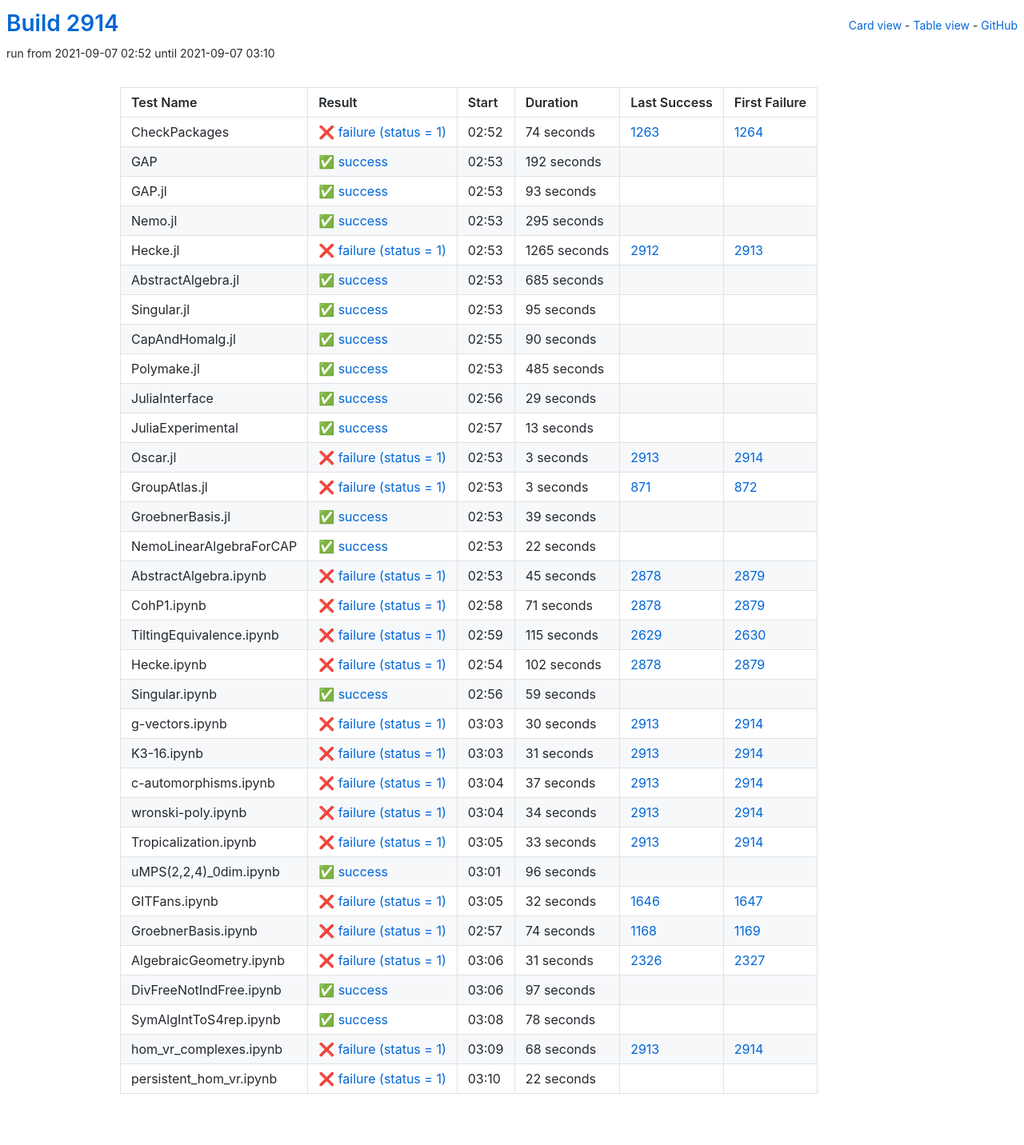
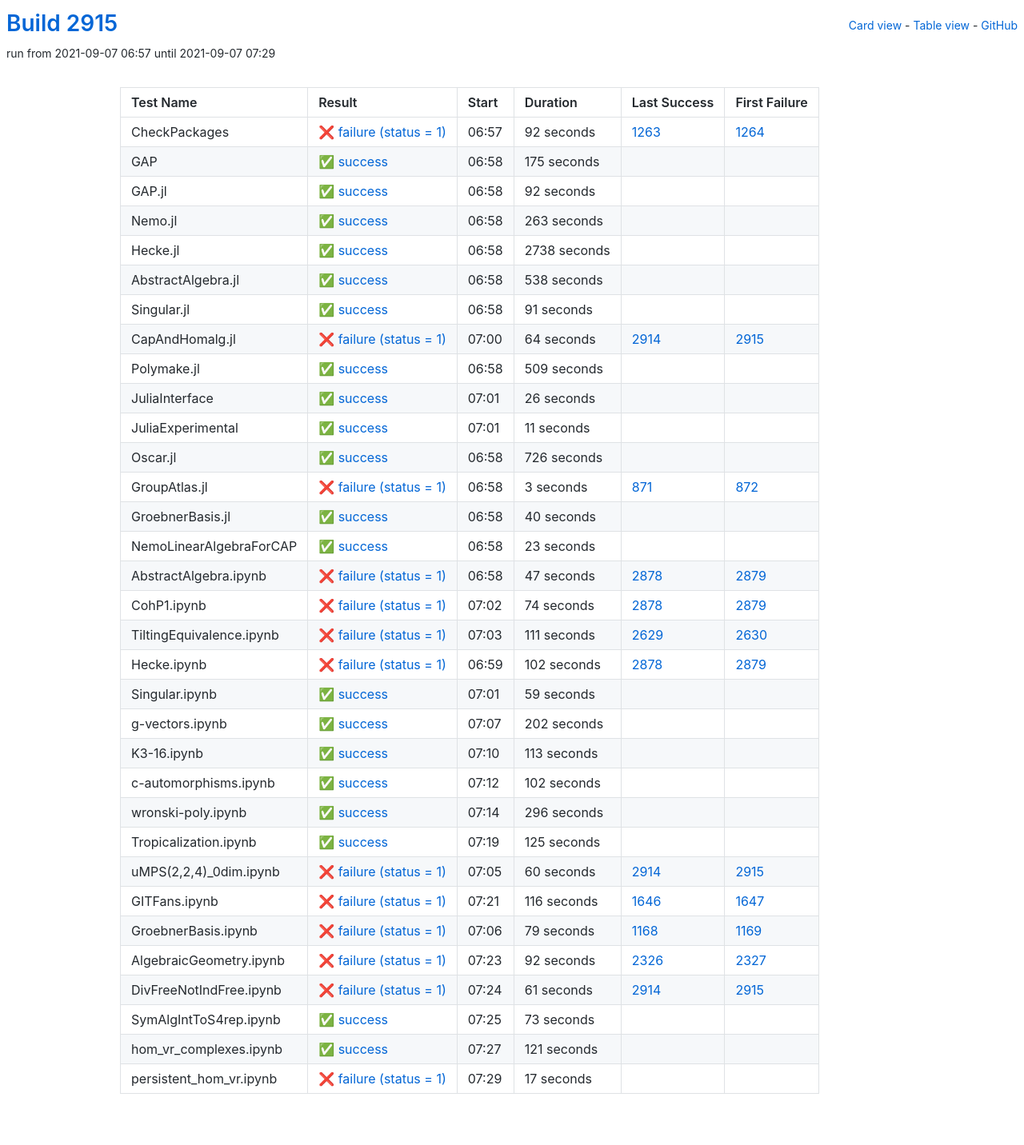
Before and after one commit to oscar-system/oscar-ci-status-stable, a Jekyll site: the page built from table.html, in a window 1280 px wide. Shown: the whole page at 80% size. Built offline with Jekyll 4.4.1, drawn with Linux system fonts in a browser that asks for light colours.

Commit message:
Build #2915

```diff
--- a/_data/ci.yml
+++ b/_data/ci.yml
@@ -1,6 +1,6 @@
 ---
-build: 2914
-build_url: https://oscarci.mathematik.uni-kl.de/job/oscar-stable/2914/
+build: 2915
+build_url: https://oscarci.mathematik.uni-kl.de/job/oscar-stable/2915/
 job: oscar-stable
 organization: oscar-system
 repo: oscar-ci-status-stable
@@ -8,152 +8,152 @@ repourl: https://github.com/oscar-system/oscar-ci-status-stable
 tests:
 - name: CheckPackages
   id: checkpackages
-  log: https://oscarci.mathematik.uni-kl.de/job/oscar-stable/2914/artifact/logs/build-2914/CheckPackages.log
-  start: 2021-09-07 02:52
+  log: https://oscarci.mathematik.uni-kl.de/job/oscar-stable/2915/artifact/logs/build-2915/CheckPackages.log
+  start: 2021-09-07 06:57
   success: false
   exitcode: 1
   status: failure
-  duration: 74
+  duration: 92
   last_success: 1263
   last_success_url: https://oscarci.mathematik.uni-kl.de/job/oscar-stable/1263/
   first_failure: 1264
   first_failure_url: https://oscarci.mathematik.uni-kl.de/job/oscar-stable/1264/
 - name: GAP
   id: gap
-  log: https://oscarci.mathematik.uni-kl.de/job/oscar-stable/2914/artifact/logs/build-2914/GAP.log
-  start: 2021-09-07 02:53
+  log: https://oscarci.mathematik.uni-kl.de/job/oscar-stable/2915/artifact/logs/build-2915/GAP.log
+  start: 2021-09-07 06:58
   success: true
   exitcode: 0
   status: success
-  duration: 192
+  duration: 175
   last_success: false
   last_success_url:
   first_failure: false
   first_failure_url:
 - name: GAP.jl
   id: gap-jl
-  log: https://oscarci.mathematik.uni-kl.de/job/oscar-stable/2914/artifact/logs/build-2914/GAP.jl.log
-  start: 2021-09-07 02:53
+  log: https://oscarci.mathematik.uni-kl.de/job/oscar-stable/2915/artifact/logs/build-2915/GAP.jl.log
+  start: 2021-09-07 06:58
   success: true
   exitcode: 0
   status: success
-  duration: 93
+  duration: 92
   last_success: false
   last_success_url:
   first_failure: false
   first_failure_url:
 - name: Nemo.jl
   id: nemo-jl
-  log: https://oscarci.mathematik.uni-kl.de/job/oscar-stable/2914/artifact/logs/build-2914/Nemo.jl.log
-  start: 2021-09-07 02:53
+  log: https://oscarci.mathematik.uni-kl.de/job/oscar-stable/2915/artifact/logs/build-2915/Nemo.jl.log
+  start: 2021-09-07 06:58
   success: true
   exitcode: 0
   status: success
-  duration: 295
+  duration: 263
   last_success: false
   last_success_url:
   first_failure: false
   first_failure_url:
 - name: Hecke.jl
   id: hecke-jl
-  log: https://oscarci.mathematik.uni-kl.de/job/oscar-stable/2914/artifact/logs/build-2914/Hecke.jl.log
-  start: 2021-09-07 02:53
-  success: false
-  exitcode: 1
-  status: failure
-  duration: 1265
-  last_success: 2912
-  last_success_url: https://oscarci.mathematik.uni-kl.de/job/oscar-stable/2912/
-  first_failure: 2913
-  first_failure_url: https://oscarci.mathematik.uni-kl.de/job/oscar-stable/2913/
-- name: AbstractAlgebra.jl
-  id: abstractalgebra-jl
-  log: https://oscarci.mathematik.uni-kl.de/job/oscar-stable/2914/artifact/logs/build-2914/AbstractAlgebra.jl.log
-  start: 2021-09-07 02:53
+  log: https://oscarci.mathematik.uni-kl.de/job/oscar-stable/2915/artifact/logs/build-2915/Hecke.jl.log
+  start: 2021-09-07 06:58
   success: true
   exitcode: 0
   status: success
-  duration: 685
+  duration: 2738
+  last_success: false
+  last_success_url:
+  first_failure: false
+  first_failure_url:
+- name: AbstractAlgebra.jl
+  id: abstractalgebra-jl
+  log: https://oscarci.mathematik.uni-kl.de/job/oscar-stable/2915/artifact/logs/build-2915/AbstractAlgebra.jl.log
+  start: 2021-09-07 06:58
+  success: true
+  exitcode: 0
+  status: success
+  duration: 538
   last_success: false
   last_success_url:
   first_failure: false
   first_failure_url:
 - name: Singular.jl
   id: singular-jl
-  log: https://oscarci.mathematik.uni-kl.de/job/oscar-stable/2914/artifact/logs/build-2914/Singular.jl.log
-  start: 2021-09-07 02:53
+  log: https://oscarci.mathematik.uni-kl.de/job/oscar-stable/2915/artifact/logs/build-2915/Singular.jl.log
+  start: 2021-09-07 06:58
   success: true
   exitcode: 0
   status: success
-  duration: 95
+  duration: 91
   last_success: false
   last_success_url:
   first_failure: false
   first_failure_url:
 - name: CapAndHomalg.jl
   id: capandhomalg-jl
-  log: https://oscarci.mathematik.uni-kl.de/job/oscar-stable/2914/artifact/logs/build-2914/CapAndHomalg.jl.log
-  start: 2021-09-07 02:55
+  log: https://oscarci.mathematik.uni-kl.de/job/oscar-stable/2915/artifact/logs/build-2915/CapAndHomalg.jl.log
+  start: 2021-09-07 07:00
+  success: false
+  exitcode: 1
+  status: failure
+  duration: 64
+  last_success: 2914
+  last_success_url: https://oscarci.mathematik.uni-kl.de/job/oscar-stable/2914/
+  first_failure: 2915
+  first_failure_url: https://oscarci.mathematik.uni-kl.de/job/oscar-stable/2915/
+- name: Polymake.jl
+  id: polymake-jl
+  log: https://oscarci.mathematik.uni-kl.de/job/oscar-stable/2915/artifact/logs/build-2915/Polymake.jl.log
+  start: 2021-09-07 06:58
   success: true
   exitcode: 0
   status: success
-  duration: 90
-  last_success: false
-  last_success_url:
-  first_failure: false
-  first_failure_url:
-- name: Polymake.jl
-  id: polymake-jl
-  log: https://oscarci.mathematik.uni-kl.de/job/oscar-stable/2914/artifact/logs/build-2914/Polymake.jl.log
-  start: 2021-09-07 02:53
-  success: true
-  exitcode: 0
-  status: success
-  duration: 485
+  duration: 509
   last_success: false
   last_success_url:
   first_failure: false
   first_failure_url:
 - name: JuliaInterface
   id: juliainterface
-  log: https://oscarci.mathematik.uni-kl.de/job/oscar-stable/2914/artifact/logs/build-2914/JuliaInterface.log
-  start: 2021-09-07 02:56
+  log: https://oscarci.mathematik.uni-kl.de/job/oscar-stable/2915/artifact/logs/build-2915/JuliaInterface.log
+  start: 2021-09-07 07:01
   success: true
   exitcode: 0
   status: success
-  duration: 29
+  duration: 26
   last_success: false
   last_success_url:
   first_failure: false
   first_failure_url:
 - name: JuliaExperimental
   id: juliaexperimental
-  log: https://oscarci.mathematik.uni-kl.de/job/oscar-stable/2914/artifact/logs/build-2914/JuliaExperimental.log
-  start: 2021-09-07 02:57
+  log: https://oscarci.mathematik.uni-kl.de/job/oscar-stable/2915/artifact/logs/build-2915/JuliaExperimental.log
+  start: 2021-09-07 07:01
   success: true
   exitcode: 0
   status: success
-  duration: 13
+  duration: 11
   last_success: false
   last_success_url:
   first_failure: false
   first_failure_url:
 - name: Oscar.jl
   id: oscar-jl
-  log: https://oscarci.mathematik.uni-kl.de/job/oscar-stable/2914/artifact/logs/build-2914/Oscar.jl.log
-  start: 2021-09-07 02:53
-  success: false
-  exitcode: 1
-  status: failure
-  duration: 3
-  last_success: 2913
-  last_success_url: https://oscarci.mathematik.uni-kl.de/job/oscar-stable/2913/
-  first_failure: 2914
-  first_failure_url: https://oscarci.mathematik.uni-kl.de/job/oscar-stable/2914/
+  log: https://oscarci.mathematik.uni-kl.de/job/oscar-stable/2915/artifact/logs/build-2915/Oscar.jl.log
+  start: 2021-09-07 06:58
+  success: true
+  exitcode: 0
+  status: success
+  duration: 726
+  last_success: false
+  last_success_url:
+  first_failure: false
+  first_failure_url:
 - name: GroupAtlas.jl
   id: groupatlas-jl
-  log: https://oscarci.mathematik.uni-kl.de/job/oscar-stable/2914/artifact/logs/build-2914/GroupAtlas.jl.log
-  start: 2021-09-07 02:53
+  log: https://oscarci.mathematik.uni-kl.de/job/oscar-stable/2915/artifact/logs/build-2915/GroupAtlas.jl.log
+  start: 2021-09-07 06:58
   success: false
   exitcode: 1
   status: failure
@@ -164,68 +164,68 @@ tests:
   first_failure_url: https://oscarci.mathematik.uni-kl.de/job/oscar-stable/872/
 - name: GroebnerBasis.jl
   id: groebnerbasis-jl
-  log: https://oscarci.mathematik.uni-kl.de/job/oscar-stable/2914/artifact/logs/build-2914/GroebnerBasis.jl.log
-  start: 2021-09-07 02:53
+  log: https://oscarci.mathematik.uni-kl.de/job/oscar-stable/2915/artifact/logs/build-2915/GroebnerBasis.jl.log
+  start: 2021-09-07 06:58
   success: true
   exitcode: 0
   status: success
-  duration: 39
+  duration: 40
   last_success: false
   last_success_url:
   first_failure: false
   first_failure_url:
 - name: NemoLinearAlgebraForCAP
   id: nemolinearalgebraforcap
-  log: https://oscarci.mathematik.uni-kl.de/job/oscar-stable/2914/artifact/logs/build-2914/NemoLinearAlgebraForCAP.log
-  start: 2021-09-07 02:53
+  log: https://oscarci.mathematik.uni-kl.de/job/oscar-stable/2915/artifact/logs/build-2915/NemoLinearAlgebraForCAP.log
+  start: 2021-09-07 06:58
   success: true
   exitcode: 0
   status: success
-  duration: 22
+  duration: 23
   last_success: false
   last_success_url:
   first_failure: false
   first_failure_url:
 - name: AbstractAlgebra.ipynb
   id: abstractalgebra-ipynb
-  log: https://oscarci.mathematik.uni-kl.de/job/oscar-stable/2914/artifact/logs/build-2914/AbstractAlgebra.ipynb.log
-  start: 2021-09-07 02:53
+  log: https://oscarci.mathematik.uni-kl.de/job/oscar-stable/2915/artifact/logs/build-2915/AbstractAlgebra.ipynb.log
+  start: 2021-09-07 06:58
   success: false
   exitcode: 1
   status: failure
-  duration: 45
+  duration: 47
   last_success: 2878
   last_success_url: https://oscarci.mathematik.uni-kl.de/job/oscar-stable/2878/
   first_failure: 2879
   first_failure_url: https://oscarci.mathematik.uni-kl.de/job/oscar-stable/2879/
 - name: CohP1.ipynb
   id: cohp1-ipynb
-  log: https://oscarci.mathematik.uni-kl.de/job/oscar-stable/2914/artifact/logs/build-2914/CohP1.ipynb.log
-  start: 2021-09-07 02:58
+  log: https://oscarci.mathematik.uni-kl.de/job/oscar-stable/2915/artifact/logs/build-2915/CohP1.ipynb.log
+  start: 2021-09-07 07:02
   success: false
   exitcode: 1
   status: failure
-  duration: 71
+  duration: 74
   last_success: 2878
   last_success_url: https://oscarci.mathematik.uni-kl.de/job/oscar-stable/2878/
   first_failure: 2879
   first_failure_url: https://oscarci.mathematik.uni-kl.de/job/oscar-stable/2879/
 - name: TiltingEquivalence.ipynb
   id: tiltingequivalence-ipynb
-  log: https://oscarci.mathematik.uni-kl.de/job/oscar-stable/2914/artifact/logs/build-2914/TiltingEquivalence.ipynb.log
-  start: 2021-09-07 02:59
+  log: https://oscarci.mathematik.uni-kl.de/job/oscar-stable/2915/artifact/logs/build-2915/TiltingEquivalence.ipynb.log
+  start: 2021-09-07 07:03
   success: false
   exitcode: 1
   status: failure
-  duration: 115
+  duration: 111
   last_success: 2629
   last_success_url: https://oscarci.mathematik.uni-kl.de/job/oscar-stable/2629/
   first_failure: 2630
   first_failure_url: https://oscarci.mathematik.uni-kl.de/job/oscar-stable/2630/
 - name: Hecke.ipynb
   id: hecke-ipynb
-  log: https://oscarci.mathematik.uni-kl.de/job/oscar-stable/2914/artifact/logs/build-2914/Hecke.ipynb.log
-  start: 2021-09-07 02:54
+  log: https://oscarci.mathematik.uni-kl.de/job/oscar-stable/2915/artifact/logs/build-2915/Hecke.ipynb.log
+  start: 2021-09-07 06:59
   success: false
   exitcode: 1
   status: failure
@@ -236,8 +236,8 @@ tests:
   first_failure_url: https://oscarci.mathematik.uni-kl.de/job/oscar-stable/2879/
 - name: Singular.ipynb
   id: singular-ipynb
-  log: https://oscarci.mathematik.uni-kl.de/job/oscar-stable/2914/artifact/logs/build-2914/Singular.ipynb.log
-  start: 2021-09-07 02:56
+  log: https://oscarci.mathematik.uni-kl.de/job/oscar-stable/2915/artifact/logs/build-2915/Singular.ipynb.log
+  start: 2021-09-07 07:01
   success: true
   exitcode: 0
   status: success
@@ -248,157 +248,157 @@ tests:
   first_failure_url:
 - name: g-vectors.ipynb
   id: g-vectors-ipynb
-  log: https://oscarci.mathematik.uni-kl.de/job/oscar-stable/2914/artifact/logs/build-2914/g-vectors.ipynb.log
-  start: 2021-09-07 03:03
-  success: false
-  exitcode: 1
-  status: failure
-  duration: 30
-  last_success: 2913
-  last_success_url: https://oscarci.mathematik.uni-kl.de/job/oscar-stable/2913/
-  first_failure: 2914
-  first_failure_url: https://oscarci.mathematik.uni-kl.de/job/oscar-stable/2914/
-- name: K3-16.ipynb
-  id: k3-16-ipynb
-  log: https://oscarci.mathematik.uni-kl.de/job/oscar-stable/2914/artifact/logs/build-2914/K3-16.ipynb.log
-  start: 2021-09-07 03:03
-  success: false
-  exitcode: 1
-  status: failure
-  duration: 31
-  last_success: 2913
-  last_success_url: https://oscarci.mathematik.uni-kl.de/job/oscar-stable/2913/
-  first_failure: 2914
-  first_failure_url: https://oscarci.mathematik.uni-kl.de/job/oscar-stable/2914/
-- name: c-automorphisms.ipynb
-  id: c-automorphisms-ipynb
-  log: https://oscarci.mathematik.uni-kl.de/job/oscar-stable/2914/artifact/logs/build-2914/c-automorphisms.ipynb.log
-  start: 2021-09-07 03:04
-  success: false
-  exitcode: 1
-  status: failure
-  duration: 37
-  last_success: 2913
-  last_success_url: https://oscarci.mathematik.uni-kl.de/job/oscar-stable/2913/
-  first_failure: 2914
-  first_failure_url: https://oscarci.mathematik.uni-kl.de/job/oscar-stable/2914/
-- name: wronski-poly.ipynb
-  id: wronski-poly-ipynb
-  log: https://oscarci.mathematik.uni-kl.de/job/oscar-stable/2914/artifact/logs/build-2914/wronski-poly.ipynb.log
-  start: 2021-09-07 03:04
-  success: false
-  exitcode: 1
-  status: failure
-  duration: 34
-  last_success: 2913
-  last_success_url: https://oscarci.mathematik.uni-kl.de/job/oscar-stable/2913/
-  first_failure: 2914
-  first_failure_url: https://oscarci.mathematik.uni-kl.de/job/oscar-stable/2914/
-- name: Tropicalization.ipynb
-  id: tropicalization-ipynb
-  log: https://oscarci.mathematik.uni-kl.de/job/oscar-stable/2914/artifact/logs/build-2914/Tropicalization.ipynb.log
-  start: 2021-09-07 03:05
-  success: false
-  exitcode: 1
-  status: failure
-  duration: 33
-  last_success: 2913
-  last_success_url: https://oscarci.mathematik.uni-kl.de/job/oscar-stable/2913/
-  first_failure: 2914
-  first_failure_url: https://oscarci.mathematik.uni-kl.de/job/oscar-stable/2914/
-- name: uMPS(2,2,4)_0dim.ipynb
-  id: umps-2-2-4-0dim-ipynb
-  log: https://oscarci.mathematik.uni-kl.de/job/oscar-stable/2914/artifact/logs/build-2914/uMPS-2-2-4-_0dim.ipynb.log
-  start: 2021-09-07 03:01
+  log: https://oscarci.mathematik.uni-kl.de/job/oscar-stable/2915/artifact/logs/build-2915/g-vectors.ipynb.log
+  start: 2021-09-07 07:07
   success: true
   exitcode: 0
   status: success
-  duration: 96
+  duration: 202
   last_success: false
   last_success_url:
   first_failure: false
   first_failure_url:
-- name: GITFans.ipynb
-  id: gitfans-ipynb
-  log: https://oscarci.mathematik.uni-kl.de/job/oscar-stable/2914/artifact/logs/build-2914/GITFans.ipynb.log
-  start: 2021-09-07 03:05
+- name: K3-16.ipynb
+  id: k3-16-ipynb
+  log: https://oscarci.mathematik.uni-kl.de/job/oscar-stable/2915/artifact/logs/build-2915/K3-16.ipynb.log
+  start: 2021-09-07 07:10
+  success: true
+  exitcode: 0
+  status: success
+  duration: 113
+  last_success: false
+  last_success_url:
+  first_failure: false
+  first_failure_url:
+- name: c-automorphisms.ipynb
+  id: c-automorphisms-ipynb
+  log: https://oscarci.mathematik.uni-kl.de/job/oscar-stable/2915/artifact/logs/build-2915/c-automorphisms.ipynb.log
+  start: 2021-09-07 07:12
+  success: true
+  exitcode: 0
+  status: success
+  duration: 102
+  last_success: false
+  last_success_url:
+  first_failure: false
+  first_failure_url:
+- name: wronski-poly.ipynb
+  id: wronski-poly-ipynb
+  log: https://oscarci.mathematik.uni-kl.de/job/oscar-stable/2915/artifact/logs/build-2915/wronski-poly.ipynb.log
+  start: 2021-09-07 07:14
+  success: true
+  exitcode: 0
+  status: success
+  duration: 296
+  last_success: false
+  last_success_url:
+  first_failure: false
+  first_failure_url:
+- name: Tropicalization.ipynb
+  id: tropicalization-ipynb
+  log: https://oscarci.mathematik.uni-kl.de/job/oscar-stable/2915/artifact/logs/build-2915/Tropicalization.ipynb.log
+  start: 2021-09-07 07:19
+  success: true
+  exitcode: 0
+  status: success
+  duration: 125
+  last_success: false
+  last_success_url:
+  first_failure: false
+  first_failure_url:
+- name: uMPS(2,2,4)_0dim.ipynb
+  id: umps-2-2-4-0dim-ipynb
+  log: https://oscarci.mathematik.uni-kl.de/job/oscar-stable/2915/artifact/logs/build-2915/uMPS-2-2-4-_0dim.ipynb.log
+  start: 2021-09-07 07:05
   success: false
   exitcode: 1
   status: failure
-  duration: 32
+  duration: 60
+  last_success: 2914
+  last_success_url: https://oscarci.mathematik.uni-kl.de/job/oscar-stable/2914/
+  first_failure: 2915
+  first_failure_url: https://oscarci.mathematik.uni-kl.de/job/oscar-stable/2915/
+- name: GITFans.ipynb
+  id: gitfans-ipynb
+  log: https://oscarci.mathematik.uni-kl.de/job/oscar-stable/2915/artifact/logs/build-2915/GITFans.ipynb.log
+  start: 2021-09-07 07:21
+  success: false
+  exitcode: 1
+  status: failure
+  duration: 116
   last_success: 1646
   last_success_url: https://oscarci.mathematik.uni-kl.de/job/oscar-stable/1646/
   first_failure: 1647
   first_failure_url: https://oscarci.mathematik.uni-kl.de/job/oscar-stable/1647/
 - name: GroebnerBasis.ipynb
   id: groebnerbasis-ipynb
-  log: https://oscarci.mathematik.uni-kl.de/job/oscar-stable/2914/artifact/logs/build-2914/GroebnerBasis.ipynb.log
-  start: 2021-09-07 02:57
+  log: https://oscarci.mathematik.uni-kl.de/job/oscar-stable/2915/artifact/logs/build-2915/GroebnerBasis.ipynb.log
+  start: 2021-09-07 07:06
   success: false
   exitcode: 1
   status: failure
-  duration: 74
+  duration: 79
   last_success: 1168
   last_success_url: https://oscarci.mathematik.uni-kl.de/job/oscar-stable/1168/
   first_failure: 1169
   first_failure_url: https://oscarci.mathematik.uni-kl.de/job/oscar-stable/1169/
 - name: AlgebraicGeometry.ipynb
   id: algebraicgeometry-ipynb
-  log: https://oscarci.mathematik.uni-kl.de/job/oscar-stable/2914/artifact/logs/build-2914/AlgebraicGeometry.ipynb.log
-  start: 2021-09-07 03:06
+  log: https://oscarci.mathematik.uni-kl.de/job/oscar-stable/2915/artifact/logs/build-2915/AlgebraicGeometry.ipynb.log
+  start: 2021-09-07 07:23
   success: false
   exitcode: 1
   status: failure
-  duration: 31
+  duration: 92
   last_success: 2326
   last_success_url: https://oscarci.mathematik.uni-kl.de/job/oscar-stable/2326/
   first_failure: 2327
   first_failure_url: https://oscarci.mathematik.uni-kl.de/job/oscar-stable/2327/
 - name: DivFreeNotIndFree.ipynb
   id: divfreenotindfree-ipynb
-  log: https://oscarci.mathematik.uni-kl.de/job/oscar-stable/2914/artifact/logs/build-2914/DivFreeNotIndFree.ipynb.log
-  start: 2021-09-07 03:06
+  log: https://oscarci.mathematik.uni-kl.de/job/oscar-stable/2915/artifact/logs/build-2915/DivFreeNotIndFree.ipynb.log
+  start: 2021-09-07 07:24
+  success: false
+  exitcode: 1
+  status: failure
+  duration: 61
+  last_success: 2914
+  last_success_url: https://oscarci.mathematik.uni-kl.de/job/oscar-stable/2914/
+  first_failure: 2915
+  first_failure_url: https://oscarci.mathematik.uni-kl.de/job/oscar-stable/2915/
+- name: SymAlgIntToS4rep.ipynb
+  id: symalginttos4rep-ipynb
+  log: https://oscarci.mathematik.uni-kl.de/job/oscar-stable/2915/artifact/logs/build-2915/SymAlgIntToS4rep.ipynb.log
+  start: 2021-09-07 07:25
   success: true
   exitcode: 0
   status: success
-  duration: 97
-  last_success: false
-  last_success_url:
-  first_failure: false
-  first_failure_url:
-- name: SymAlgIntToS4rep.ipynb
-  id: symalginttos4rep-ipynb
-  log: https://oscarci.mathematik.uni-kl.de/job/oscar-stable/2914/artifact/logs/build-2914/SymAlgIntToS4rep.ipynb.log
-  start: 2021-09-07 03:08
-  success: true
-  exitcode: 0
-  status: success
-  duration: 78
+  duration: 73
   last_success: false
   last_success_url:
   first_failure: false
   first_failure_url:
 - name: hom_vr_complexes.ipynb
   id: hom-vr-complexes-ipynb
-  log: https://oscarci.mathematik.uni-kl.de/job/oscar-stable/2914/artifact/logs/build-2914/hom_vr_complexes.ipynb.log
-  start: 2021-09-07 03:09
-  success: false
-  exitcode: 1
-  status: failure
-  duration: 68
-  last_success: 2913
-  last_success_url: https://oscarci.mathematik.uni-kl.de/job/oscar-stable/2913/
-  first_failure: 2914
-  first_failure_url: https://oscarci.mathematik.uni-kl.de/job/oscar-stable/2914/
-- name: persistent_hom_vr.ipynb
-  id: persistent-hom-vr-ipynb
-  log: https://oscarci.mathematik.uni-kl.de/job/oscar-stable/2914/artifact/logs/build-2914/persistent_hom_vr.ipynb.log
-  start: 2021-09-07 03:10
-  success: false
-  exitcode: 1
-  status: failure
-  duration: 22
+  log: https://oscarci.mathematik.uni-kl.de/job/oscar-stable/2915/artifact/logs/build-2915/hom_vr_complexes.ipynb.log
+  start: 2021-09-07 07:27
+  success: true
+  exitcode: 0
+  status: success
+  duration: 121
   last_success: false
   last_success_url:
   first_failure: false
   first_failure_url:
+- name: persistent_hom_vr.ipynb
+  id: persistent-hom-vr-ipynb
+  log: https://oscarci.mathematik.uni-kl.de/job/oscar-stable/2915/artifact/logs/build-2915/persistent_hom_vr.ipynb.log
+  start: 2021-09-07 07:29
+  success: false
+  exitcode: 1
+  status: failure
+  duration: 17
+  last_success: false
+  last_success_url:
+  first_failure: false
+  first_failure_url:
```
Also changed, not shown: README.md.
